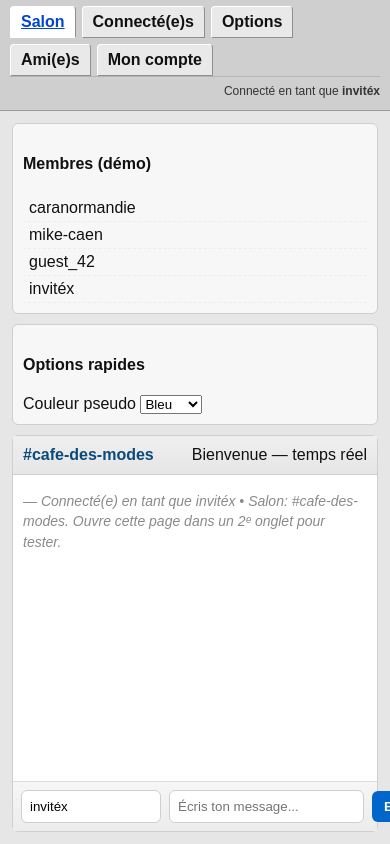
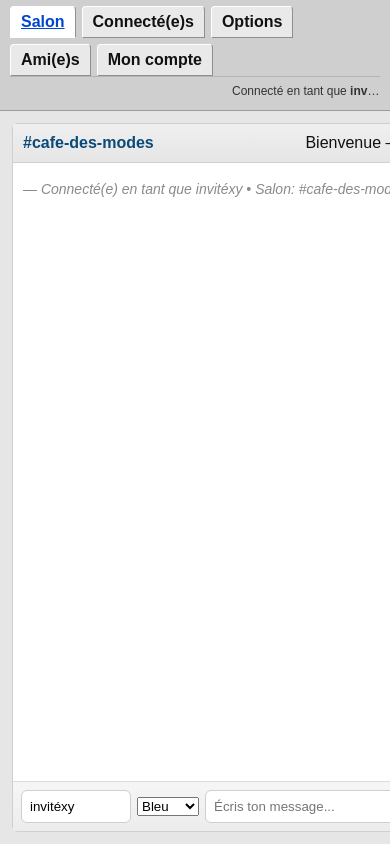
Before and after one commit to UniteadFrance/caramail-2025, a website: page public/caramail_salon_live.html in a window 390 px wide. Drawn offline with nearby package versions, Linux system fonts and the light colour scheme; no server answers.

Commit message:
Update caramail_salon_live.html
invitéxy

```diff
--- a/public/caramail_salon_live.html
+++ b/public/caramail_salon_live.html
@@ -6,9 +6,10 @@
   <meta name="viewport" content="width=device-width, initial-scale=1">
   <style>
     *{box-sizing:border-box}
-    html,body{margin:0;font-family:Arial,Helvetica,sans-serif;background:#e6e6e6;color:#111}
+    html,body{margin:0;height:100%;overflow:hidden;font-family:Arial,Helvetica,sans-serif;background:#e6e6e6;color:#111}
     a{color:#0047cc;text-decoration:underline}
-    .wrap{min-height:100vh;display:flex;flex-direction:column}
+    .wrap{min-height:100%;display:flex;flex-direction:column}
+    /* Top tabs */
     .topbar{background:#cfcfcf;border-bottom:1px solid #9c9c9c;display:flex;align-items:flex-end;gap:8px;flex-wrap:wrap;padding:6px 10px}
     .tabs{display:flex;gap:6px;flex-wrap:wrap;align-items:flex-end;position:relative}
     .tabs:after{content:"";position:absolute;left:0;right:0;bottom:-1px;height:1px;background:#b5b5b5}
@@ -16,14 +17,15 @@
     .tab.active{background:#fff;border-bottom-color:#fff}
     .tab.active .tab-label{color:#0047cc;text-decoration:underline}
     .status{margin-left:auto;padding-bottom:6px;font-size:12px;color:#333;white-space:nowrap;overflow:hidden;text-overflow:ellipsis;max-width:50%}
-    .main{flex:1;display:flex;gap:10px;padding:12px}
-    .rightcol{width:240px;display:flex;flex-direction:column;gap:10px}
+    /* Layout */
+    .main{flex:1;display:flex;gap:10px;padding:12px;min-height:0}
+    .rightcol{width:240px;display:flex;flex-direction:column;gap:10px;min-width:220px}
     .box{background:#f7f7f7;border:1px solid #cfcfcf;border-radius:6px;padding:10px}
     .members .member{padding:4px 6px;border-bottom:1px dashed #ededed}
-    .chat-panel{flex:1;background:#f7f7f7;border:1px solid #cfcfcf;border-radius:6px;display:flex;flex-direction:column;min-width:0}
+    .chat-panel{flex:1;background:#f7f7f7;border:1px solid #cfcfcf;border-radius:6px;display:flex;flex-direction:column;min-height:0}
     .header-chat{background:linear-gradient(#efefef,#e6e6e6);padding:10px;border-bottom:1px solid #d0d0d0;display:flex;gap:12px;align-items:center;justify-content:space-between}
     .room{font-weight:bold;color:#0b4a7a}
-    .dialogue{flex:1;padding:10px;background:#fff;overflow:auto}
+    .dialogue{flex:1;padding:10px;background:#fff;overflow-y:auto;min-height:0}
     .message{margin:6px 0;line-height:1.45;font-size:14px}
     .sys{color:#8a8a8a;font-style:italic}
     .msg-pseudo{font-weight:bold;margin-right:6px}
@@ -32,41 +34,16 @@
     .nick{width:140px;padding:8px;border:1px solid #cfcfcf;border-radius:6px}
     .txt{flex:1;padding:8px;border:1px solid #cfcfcf;border-radius:6px}
     .send{padding:8px 12px;background:#0066cc;color:#fff;border:none;border-radius:6px;font-weight:bold;cursor:pointer}
-    @media(max-width:820px){.main{flex-direction:column}.rightcol{width:100%}}
+    /* Mobile tweaks */
+    .mobile-color{display:none}
+    @media(max-width:820px){
+      .rightcol{display:none}                 /* cache la colonne droite en mobile */
+      .mobile-color{display:inline-block}     /* montre le sélecteur couleur compact */
+      .nick{width:110px}
+      .input-area{gap:6px}
+      .status{max-width:40%}
+    }
   </style>
-
-<!-- Mobile height + scroll fix -->
-<style>
-  /* 1) Use dynamic viewport units on mobile */
-  .wrap{ height:100vh; } /* fallback */
-  @supports (height: 100dvh){
-    .wrap{ height:100dvh; }
-  }
-
-  /* 2) Flex layout so only chat area scrolls */
-  .wrap{ display:flex; flex-direction:column; }
-  .main{ flex:1; min-height:0; }
-  .chat-panel{ flex:1; display:flex; flex-direction:column; min-height:0; }
-  .dialogue{ flex:1; overflow-y:auto; min-height:0; }
-
-  /* 3) Stop body from scrolling behind */
-  html,body{ height:100%; overflow:hidden; }
-</style>
-<script>
-  // 4) Extra safety for iOS Safari: set a CSS var based on innerHeight
-  (function(){
-    function setVH(){
-      document.documentElement.style.setProperty('--vh', window.innerHeight * 0.01 + 'px');
-    }
-    setVH();
-    window.addEventListener('resize', setVH);
-  })();
-</script>
-<style>
-  /* Use the JS var as a last-resort fallback if needed */
-  .wrap{ height: calc(var(--vh, 1vh) * 100); }
-</style>
-
 </head>
 <body>
   <div class="wrap">
@@ -78,7 +55,7 @@
         <div class="tab"><span class="tab-label">Ami(e)s</span></div>
         <div class="tab"><span class="tab-label">Mon compte</span></div>
       </div>
-      <div class="status">Connecté en tant que <strong id="meLabel">invitéx</strong></div>
+      <div class="status">Connecté en tant que <strong id="meLabel">invitéxy</strong></div>
     </div>
 
     <main class="main">
@@ -87,7 +64,7 @@
           <h4>Membres (démo)</h4>
           <div id="roster" class="members"></div>
         </div>
-        <div class="box">
+        <div class="box desktop-color">
           <h4>Options rapides</h4>
           <label>Couleur pseudo
             <select id="color">
@@ -105,9 +82,18 @@
           <div class="room" id="roomTitle">#cafe-des-modes</div>
           <div class="topic">Bienvenue — temps réel</div>
         </div>
+
         <div id="dialogue" class="dialogue" aria-live="polite"></div>
+
         <form id="form" class="input-area">
-          <input id="nick" class="nick" placeholder="Pseudo" value="invitéx" required>
+          <input id="nick" class="nick" placeholder="Pseudo" value="invitéxy" required>
+          <!-- Sélecteur couleur compact visible en mobile -->
+          <select id="colorMobile" class="mobile-color" aria-label="Couleur du pseudo (mobile)">
+            <option value="blue">Bleu</option>
+            <option value="red">Rouge</option>
+            <option value="yellow">Jaune</option>
+            <option value="green">Vert</option>
+          </select>
           <input id="text" class="txt" placeholder="Écris ton message..." autocomplete="off">
           <button class="send" type="submit">Envoyer</button>
         </form>
@@ -117,91 +103,96 @@
 
   <script src="/socket.io/socket.io.js"></script>
   <script>
-    // --- Récupération robuste de nick/room (query string ET hash) ---
-    function getInitialParams(){
-      const searchParams = new URLSearchParams(location.search);
-      let nick = searchParams.get('nick');
-      let room = searchParams.get('room');
+    // --- Lire les paramètres ?nick= & ?room= depuis l'URL ---
+    const params = new URLSearchParams(location.search);
+    const initialNick = (params.get('nick') || 'invitéxy').slice(0, 32);
+    const initialRoom = params.get('room') || '#cafe-des-modes';
 
-      // Si le # d'un room a "coupé" l'URL, la suite est dans location.hash
-      const hash = (location.hash || '').replace(/^#/, '');
-      if(hash){
-        // Cas 1: hash contient une query "nick=...&room=..." -> on la lit
-        const hp = new URLSearchParams(hash);
-        nick = nick || hp.get('nick');
-        room = room || hp.get('room');
-
-        // Cas 2: hash ressemble à "nostalgie-2002&nick=Steph" -> on récupère la 1ère partie comme room
-        if(!room){
-          const firstPart = hash.split('&')[0];
-          if(firstPart) room = '#' + decodeURIComponent(firstPart.replace(/^%23/, ''));
-        }
-      }
-      // Valeurs par défaut
-      return {
-        nick: (nick || 'invitéx').slice(0, 32),
-        room: room || '#cafe-des-modes'
-      };
-    }
-
-    const init = getInitialParams();
-
-    // --- Éléments ---
+    // --- Récup des éléments ---
     const dlg = document.getElementById('dialogue');
     const form = document.getElementById('form');
     const text = document.getElementById('text');
-    const nickInput = document.getElementById('nick');
-    const colorSel = document.getElementById('color');
+    const nick = document.getElementById('nick');
+    const colorSel = document.getElementById('color');            // desktop (si présent)
+    const colorMobile = document.getElementById('colorMobile');   // mobile compact
     const meLabel = document.getElementById('meLabel');
     const roster = document.getElementById('roster');
     const roomTitle = document.getElementById('roomTitle');
 
     // --- Init UI ---
-    nickInput.value = init.nick;
-    meLabel.textContent = init.nick;
-    roomTitle.textContent = init.room;
+    nick.value = initialNick;
+    meLabel.textContent = initialNick;
+    roomTitle.textContent = initialRoom;
 
+    // Sync couleur entre desktop et mobile
+    function syncColor(from){
+      const val = from.value;
+      if(colorSel) colorSel.value = val;
+      if(colorMobile) colorMobile.value = val;
+    }
+    if(colorSel) colorSel.addEventListener('change', e => syncColor(e.target));
+    if(colorMobile) colorMobile.addEventListener('change', e => syncColor(e.target));
+    // Valeur initiale
+    if(colorSel && colorMobile){ colorMobile.value = colorSel.value; }
+
+    // --- Socket.IO ---
     const socket = io();
     let lastSent = null;
 
-    function escapeHtml(s){return String(s).replace(/[&<>"]/g,c=>({'&':'&amp;','<':'&lt;','>':'&gt;','"':'&quot;'}[c]));}
-    function line(type,pseudo,content,color){
-      const div=document.createElement('div');
-      div.className='message '+(type==='sys'?'sys':'');
-      if(type==='sys'){div.textContent='— '+content;}
-      else{div.innerHTML='<span class="msg-pseudo pseudo-'+(color||'blue')+'">'+escapeHtml(pseudo)+'&gt;</span> '+escapeHtml(content);}
-      dlg.appendChild(div); dlg.scrollTop=dlg.scrollHeight;
+    function escapeHtml(s){
+      return String(s).replace(/[&<>"]/g, c => ({'&':'&amp;','<':'&lt;','>':'&gt;','"':'&quot;'}[c]));
+    }
+    function line(type, pseudo, content, color){
+      const div = document.createElement('div');
+      div.className = 'message ' + (type==='sys'?'sys':'');
+      if(type==='sys'){
+        div.textContent = '— ' + content;
+      }else{
+        div.innerHTML = '<span class="msg-pseudo pseudo-' + (color||'blue') + '">' + escapeHtml(pseudo) + '&gt;</span> ' + escapeHtml(content);
+      }
+      dlg.appendChild(div);
+      dlg.scrollTop = dlg.scrollHeight;
     }
 
+    function updateMe(){
+      meLabel.textContent = nick.value || 'invitéxy';
+      renderRoster();
+    }
+    nick.addEventListener('input', updateMe);
+
     function renderRoster(){
-      const pseudo = nickInput.value || 'invité';
-      roster.innerHTML = ['caranormandie','mike-caen','guest_42', pseudo].map(u=>'<div class="member">'+escapeHtml(u)+'</div>').join('');
+      const pseudo = nick.value || 'invitéxy';
+      if(!roster) return;
+      roster.innerHTML = ['caranormandie','mike-caen','guest_42', pseudo]
+        .map(u => '<div class="member">'+escapeHtml(u)+'</div>').join('');
     }
     renderRoster();
-    nickInput.addEventListener('input', ()=>{ meLabel.textContent = nickInput.value||'invité'; renderRoster(); });
 
-    form.addEventListener('submit',(e)=>{
+    form.addEventListener('submit', (e) => {
       e.preventDefault();
-      const txt = text.value.trim(); if(!txt) return;
-      const pseudo = nickInput.value || 'invité';
+      const txt = text.value.trim();
+      if(!txt) return;
+      const pseudo = nick.value || 'invitéxy';
+      const color = (colorSel && colorSel.value) || (colorMobile && colorMobile.value) || 'blue';
       const payload = pseudo + ': ' + txt;
       lastSent = payload;
-      line('msg', pseudo, txt, colorSel.value);
+      line('msg', pseudo, txt, color);
       socket.emit('chat message', payload);
       text.value='';
     });
 
-    socket.on('chat message',(msg)=>{
-      if(lastSent && msg===lastSent){ lastSent=null; return; }
-      const m = String(msg).split(':',2);
+    socket.on('chat message', (msg) => {
+      if(lastSent && msg === lastSent){ lastSent = null; return; }
+      const m = String(msg).split(':', 2);
       const pseudo = m[0] || 'autre';
       const content = msg.slice((pseudo+':').length).trim();
       line('msg', pseudo, content, 'red');
     });
 
-    line('sys','', 'Connecté(e) en tant que '+init.nick+' • Salon: '+init.room+'. Ouvre cette page dans un 2ᵉ onglet pour tester.');
+    line('sys', '', 'Connecté(e) en tant que ' + initialNick + ' • Salon: ' + initialRoom + '.');
   </script>
 
+  <!-- Soudure des onglets si présent -->
   <script src="/caramail_nav.js"></script>
 </body>
 </html>
```
